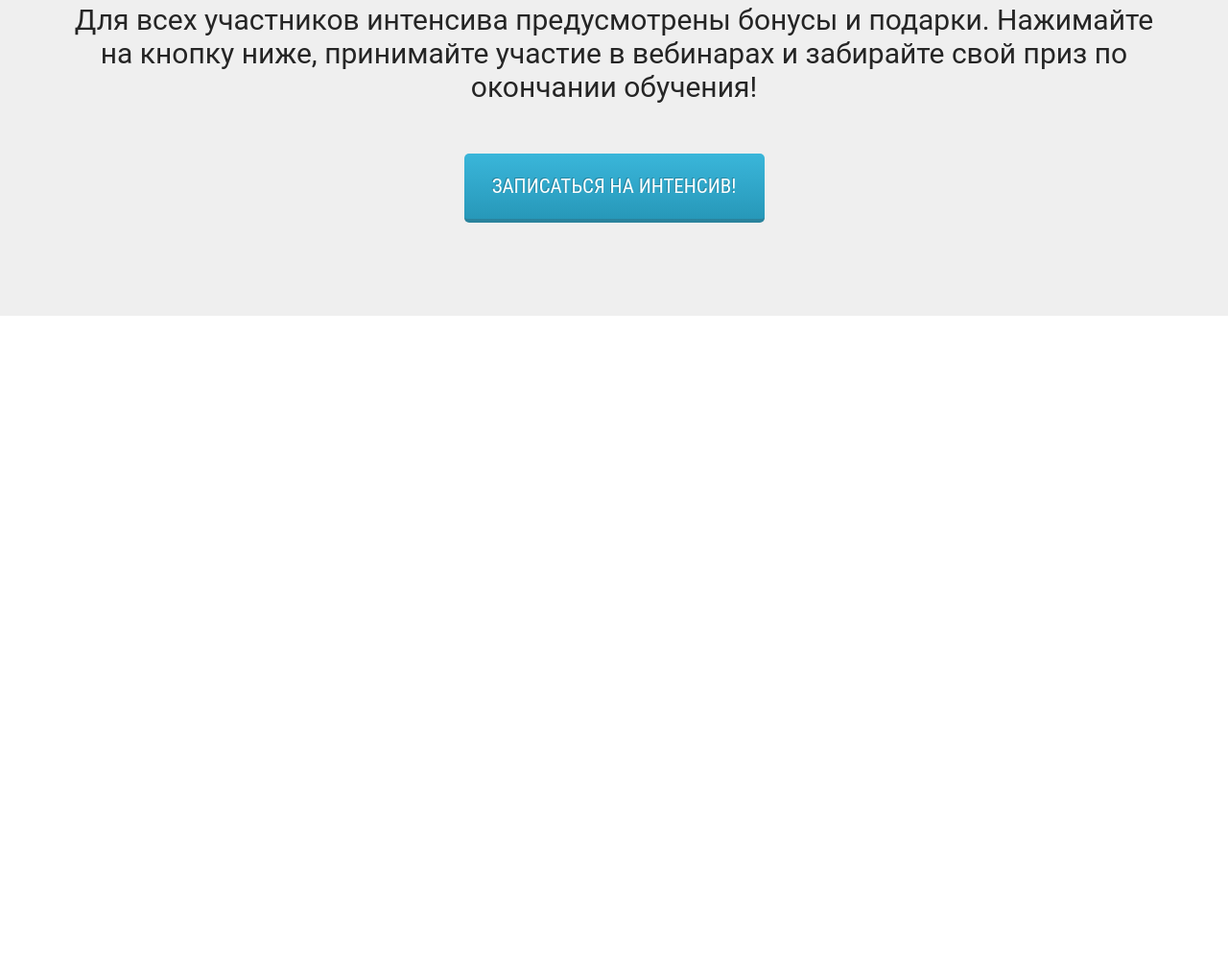
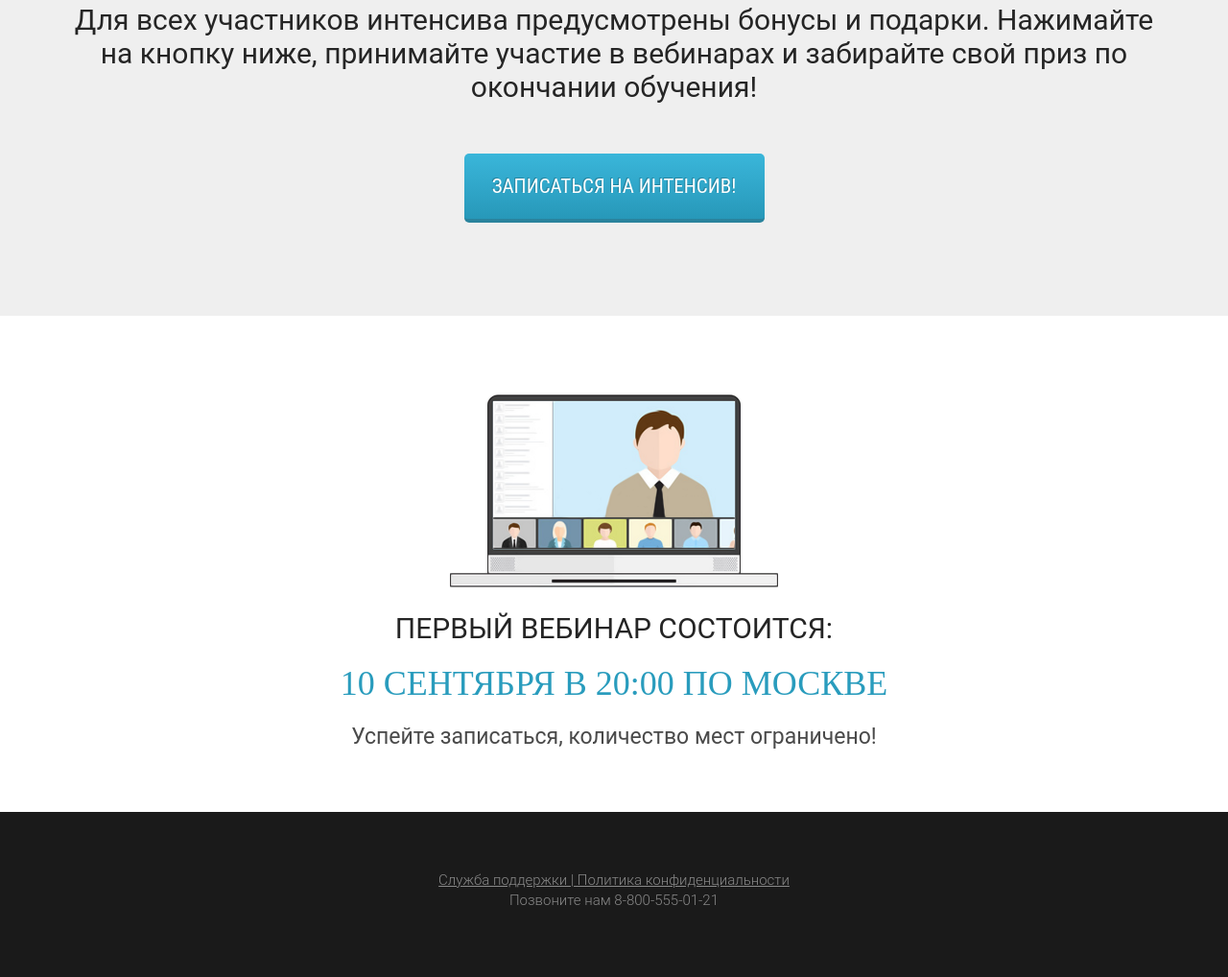
Before and after one commit to DmitriySmolin/wordpress-project, a plain HTML site: page index.html in a window 1280 px wide. Shown: the part 2854-3872 px from the top of the page at 96% size. Before the commit the page ends 3183 px from the top, so only its background shows below. Drawn offline with Linux system fonts and the light colour scheme.

Commit message:
Верстка секций 'Первый вебинар' и  'Футер'

```diff
--- a/css/style.css
+++ b/css/style.css
@@ -266,7 +266,7 @@ h2.title {
     background-color: #efefef;
 }
 
-.gift .gift_logo .gift_img {
+.gift .gift_img {
     display: block;
     margin: 0 auto;
 }
@@ -279,3 +279,64 @@ h2.title {
     font-size: 30px;
     font-weight: 400;
 }
+
+.webinar {
+    min-height: 517px;
+    padding: 82px 0 64px 0;
+}
+
+.webinar .webinar_img {
+    display: block;
+    margin: 0 auto;
+}
+
+.webinar .webinar_title_promo {
+    margin-top: 37px;
+    color: #252525;
+    font-family: Roboto;
+    font-size: 30px;
+    font-weight: 400;
+    line-height: 12px;
+    text-transform: uppercase;
+    text-align: center;
+}
+
+.webinar .webinar_title_date {
+    margin-top: 30px;
+    text-align: center;
+    color: #299cbd;
+    font-family: "Roboto - Black";
+    font-size: 36px;
+    font-weight: 400;
+    text-transform: uppercase;
+}
+
+.webinar .webinar_description {
+    margin-top: 25px;
+    text-align: center;
+    color: #4a4a4a;
+    font-family: Roboto;
+    font-size: 23px;
+    font-weight: 400;
+    line-height: 20px;
+}
+
+.footer {
+    min-height: 166px;
+    padding: 61px 0 69px 0;
+    background-color: #1a1a1a;
+}
+
+.footer .footer-text {
+    justify-content: flex-start;
+    color: #888888;
+    font-family: Roboto;
+    font-size: 15px;
+    font-weight: 300;
+    line-height: 21px;
+    text-align: center;
+}
+
+.footer .footer-text span {
+    text-decoration: underline;
+}
--- a/index.html
+++ b/index.html
@@ -39,13 +39,14 @@
         <div class="container">
             <h2 class="waiting_header">Что вас ждет в нашем интенсиве?</h2>
             <div class="waiting_divider"></div>
-            <div class="waitng_subheader">2 бесплатных полноценных обучающих вебинара, где:</div>
+            <div class="waitng_subheader">2 бесплатных полноценных обучающих вебинара, где: </div>
             <div class="waiting_wrapper">
                 <div class="waiting_item">
                     <img src="img/waiting/1.png" alt="1" class="waiting_img">
                     <div class="waiting_description">
                         Всего за два бесплатных вебинара мы научим вас, как создать свой
-                        сайт на WordPress. </div>
+                        сайт на WordPress.
+                    </div>
                 </div>
                 <div class="waiting_item">
                     <img src="img/waiting/2.png" alt="2" class="waiting_img">
@@ -138,9 +139,7 @@
     </section>
     <section class="gift">
         <div class="container">
-            <div class="gift_logo">
-                <img src="icons/gift.png" alt="gift" class="gift_img">
-            </div>
+            <img src="icons/gift.png" alt="gift" class="gift_img">
             <div class="gift_text">
                 Для всех участников интенсива предусмотрены бонусы и подарки. Нажимайте на кнопку
                 ниже, принимайте участие в вебинарах и забирайте свой приз по окончании обучения!
@@ -148,6 +147,22 @@
             <button class="gift_btn">Записаться на интенсив!</button>
         </div>
     </section>
+    <section class="webinar">
+        <div class="container">
+            <img src="img/first_webinar/first.png" alt="first_webinar" class="webinar_img">
+            <h2 class="webinar_title_promo">Первый вебинар состоится:</h2>
+            <div class="webinar_title_date">10 сентября в 20:00 по Москве</div>
+            <div class="webinar_description">Успейте записаться, количество мест ограничено!</div>
+        </div>
+    </section>
+    <section class="footer">
+        <div class="container">
+            <div class="footer-text">
+                <span> Служба поддержки | Политика конфиденциальности</span><br>
+                Позвоните нам 8-800-555-01-21
+            </div>
+        </div>
+    </section>
 </body>
 
 </html>
```
